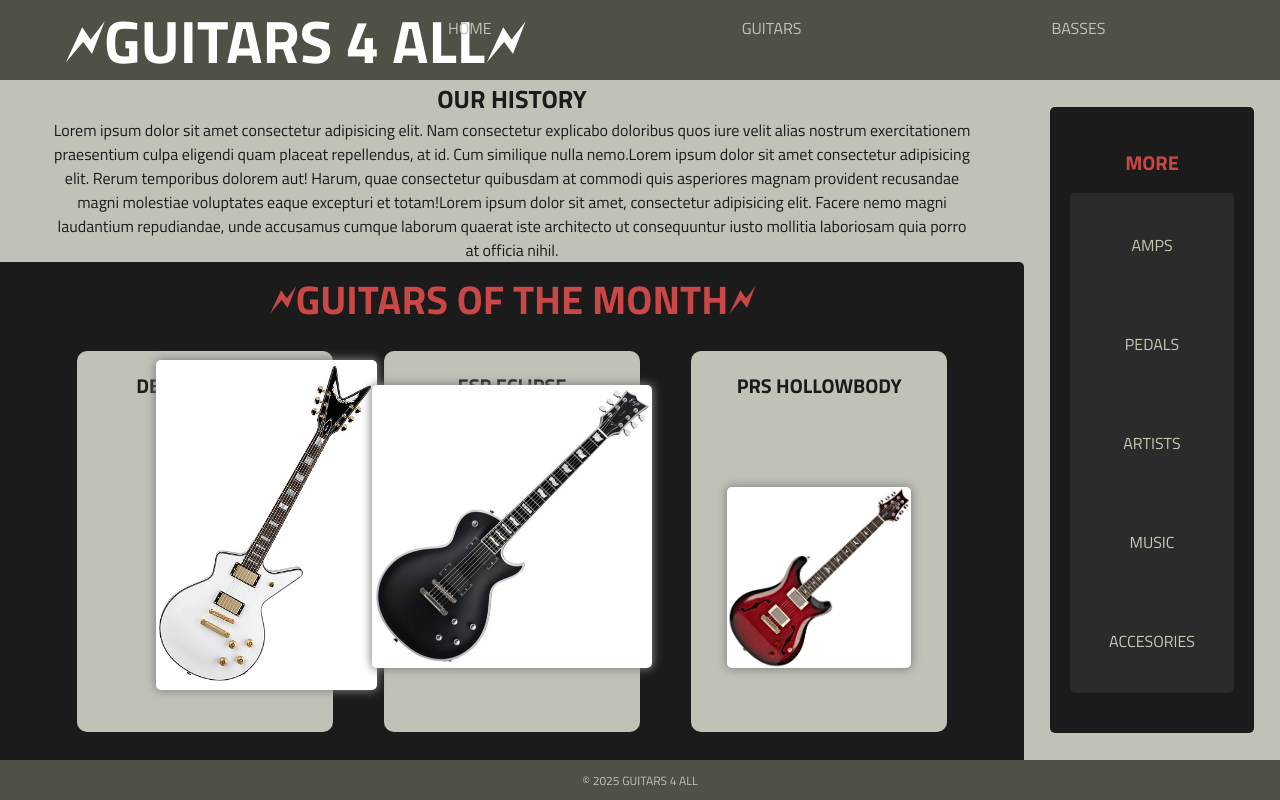
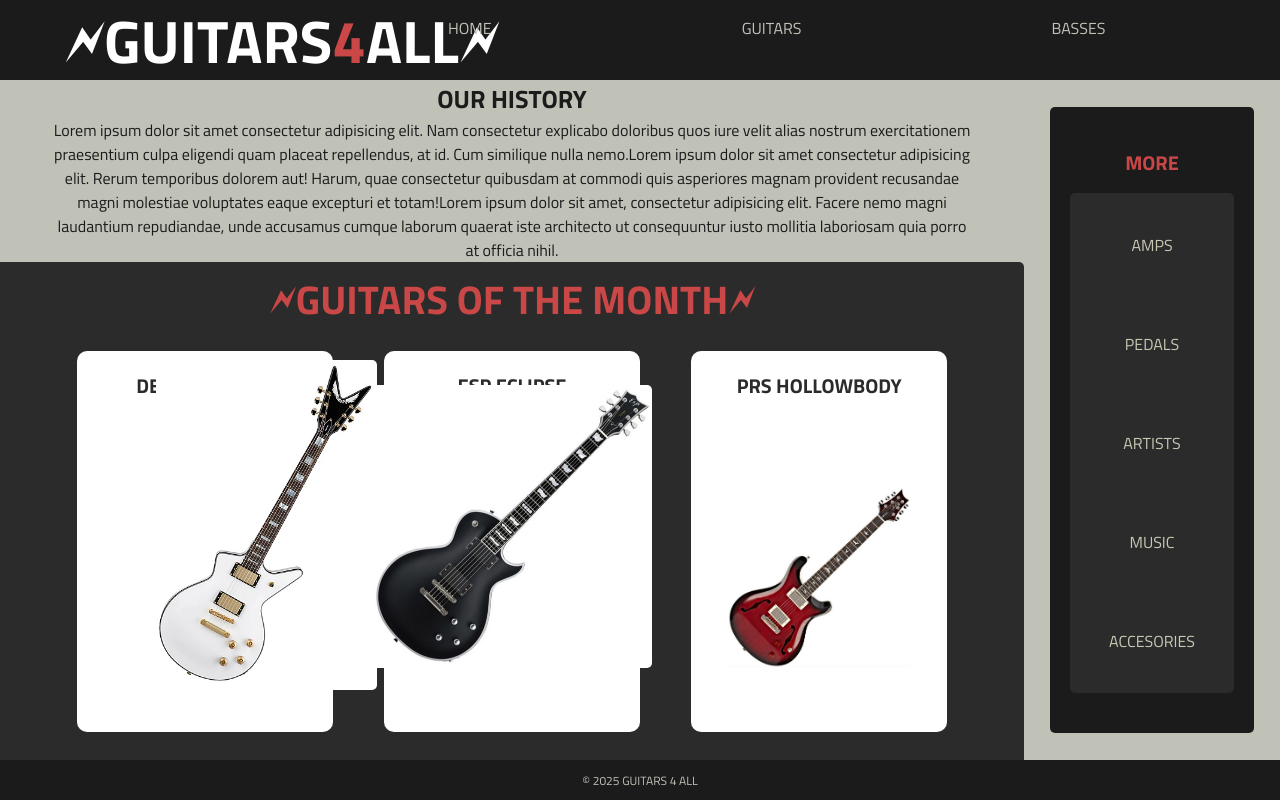
Before and after one commit to OsGodoy/FUNVAL-G5, a plain HTML site: page practica-3/index.html in a window 1280 px wide. Shown: the top 800 px of the page. Drawn offline with Linux system fonts and the light colour scheme.

Commit message:
Add initial HTML and CSS files; update header styles and colors for better aesthetics

```diff
--- /dev/null
+++ b/dia 5/styles.css
@@ -0,0 +1,14 @@
+*{
+    margin: 0;
+    padding: 0;
+    box-sizing: border-box;
+}
+
+html,
+body{
+    height: 100%;
+    width: 100%;
+    display: flex;
+    justify-content: center;
+    align-items: center;
+}
--- a/practica-3/index.html
+++ b/practica-3/index.html
@@ -11,7 +11,7 @@
 </head>
 <body>
     <header>
-        <h1>🗲GUITARS 4 ALL🗲</h1>
+        <h1>🗲GUITARS <p class="four">4</p> ALL🗲</h1>
         <nav class="nav1">
             <ul>
                 <li>HOME</li>
--- a/practica-3/styles.css
+++ b/practica-3/styles.css
@@ -13,7 +13,7 @@
 }
 
 header{
-    background-color: rgb(80, 80, 70);
+    background-color: rgb(27, 27, 27);
     height: 10%;
     display: flex;
     align-items: center;
@@ -26,6 +26,10 @@
     display: flex;
     position: absolute;
     left: 5%;
+}
+
+.four{
+    color: rgb(201, 71, 71);
 }
 
 .nav1{
@@ -85,7 +89,7 @@
 }
 
 .sect2{
-    background-color: rgb(27, 27, 27);
+    background-color: rgb(43, 43, 43);
     display: flex;
     position: relative;
     align-items: center;
@@ -102,7 +106,7 @@
 }
 
 .artic2{
-    background-color: rgb(27, 27, 27);
+    background-color: rgb(43, 43, 43);
     display: flex;
     align-items: center;
     justify-content: center;
@@ -114,7 +118,7 @@
 
 .art2{
     font-size: 20px;
-    background-color: rgb(192, 194, 184);
+    background-color: white;
     text-align: center;
     height: 90%;
     width: 25%;
@@ -122,7 +126,7 @@
 }
 
 .pArt{
-    color: rgb(27, 27, 27);
+    color: rgb(43, 43, 43);
     position: relative;
     top: 5%;
 }
@@ -140,7 +144,6 @@
     width: 60%;
     height: auto;
     border-radius: 5px;
-    box-shadow: 0px 0px 10px 1px gray;
 }
 
 .esp{
@@ -156,7 +159,6 @@
     width: 50%;
     height: auto;
     border-radius: 5px;
-    box-shadow: 0px 0px 10px 1px gray;
 }
 
 .prs{
@@ -172,7 +174,6 @@
     width: 45%;
     height: auto;
     border-radius: 5px;
-    box-shadow: 0px 0px 10px 1px gray;
 }
 
 aside{
@@ -223,7 +224,7 @@
 
 footer{
     color: rgb(192, 194, 184);
-    background-color: rgb(80, 80, 70);
+    background-color: rgb(27, 27, 27);
     font-size: 12px;
     height: 5%;
     display: flex;
```
Also changed, not shown: dia 5/idenx.html (added, +16 -0 lines).
